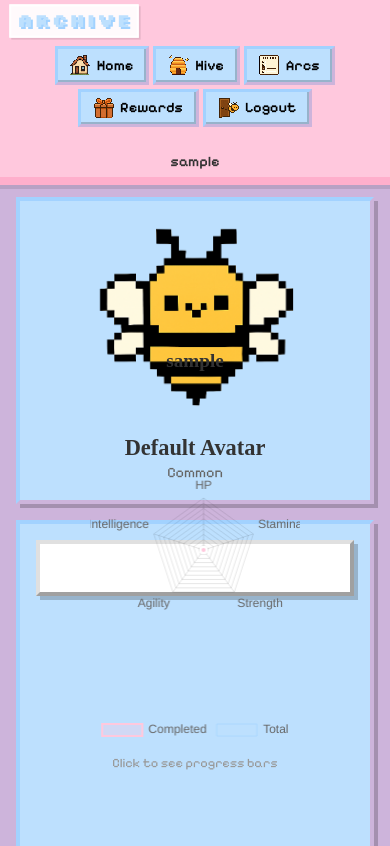
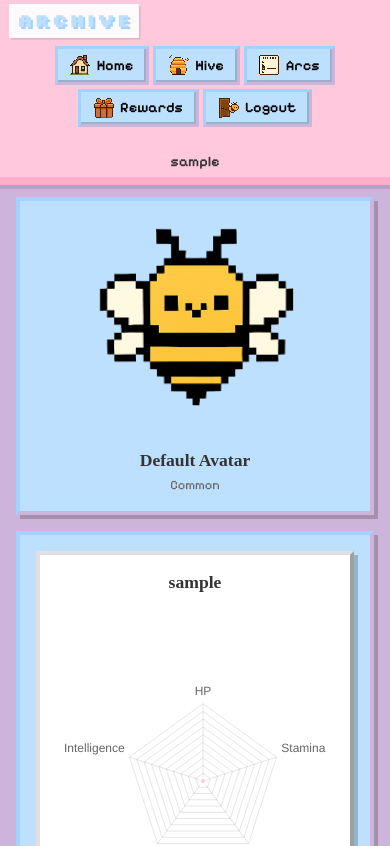
Before and after one commit to jocelynz4890/arc-hive-frontend, a Vue app: page / in a window 390 px wide. Shown: the top 846 px of the page. Built offline with nearby package versions, Linux system fonts and the light colour scheme; no server answers; sample sign-in values are in the browser's storage; a web font is replaced by a local one.

Commit message:
fix spacing for mobile view

```diff
--- a/src/components/StatsCard.vue
+++ b/src/components/StatsCard.vue
@@ -195,9 +195,54 @@ const getProgressPercentage = (stat: string) => {
   transform: rotateY(180deg) scale(1.02);
 }
 
+@media (max-width: 768px) {
+  .stats-card {
+    height: 550px;
+  }
+
+  .card-front, .card-back {
+    padding: 1rem;
+  }
+
+  .card-front h3, .card-back h3 {
+    font-size: 1.2em;
+    margin-bottom: 0.75rem;
+  }
+
+  .radar-chart {
+    width: 100% !important;
+    max-width: 350px !important;
+    margin: 0 auto;
+  }
+
+  .progress-item {
+    margin-bottom: 0.75rem;
+  }
+
+  .stat-label {
+    font-size: 0.85rem;
+  }
+
+  .progress-text {
+    font-size: 0.85rem;
+  }
+
+  .flip-hint {
+    font-size: 0.85rem;
+  }
+}
+
 @media (max-width: 480px) {
   .stats-card {
-    height: auto;
+    height: 500px;
+  }
+
+  .card-front h3, .card-back h3 {
+    font-size: 1.1em;
+  }
+
+  .radar-chart {
+    max-width: 280px !important;
   }
 }
 </style>
--- a/src/views/HomePage.vue
+++ b/src/views/HomePage.vue
@@ -688,6 +688,10 @@ watch(user, (u) => { if (u) loadUserData() })
     padding: 1rem;
   }
 
+  .avatar-container {
+    gap: 1.5rem;
+  }
+
   .animated-avatar {
     width: 200px;
     height: 200px;
@@ -698,8 +702,22 @@ watch(user, (u) => { if (u) loadUserData() })
     height: 200px;
   }
 
+  .avatar-info {
+    margin-top: 0.5rem;
+  }
+
+  .avatar-info h3 {
+    font-size: 1.1em;
+    margin-bottom: 0.25rem;
+  }
+
+  .rarity {
+    font-size: 0.8rem;
+  }
+
   .stats-container {
     min-height: 600px;
+    padding: 1rem;
   }
 
   .section-header h2 {
```
